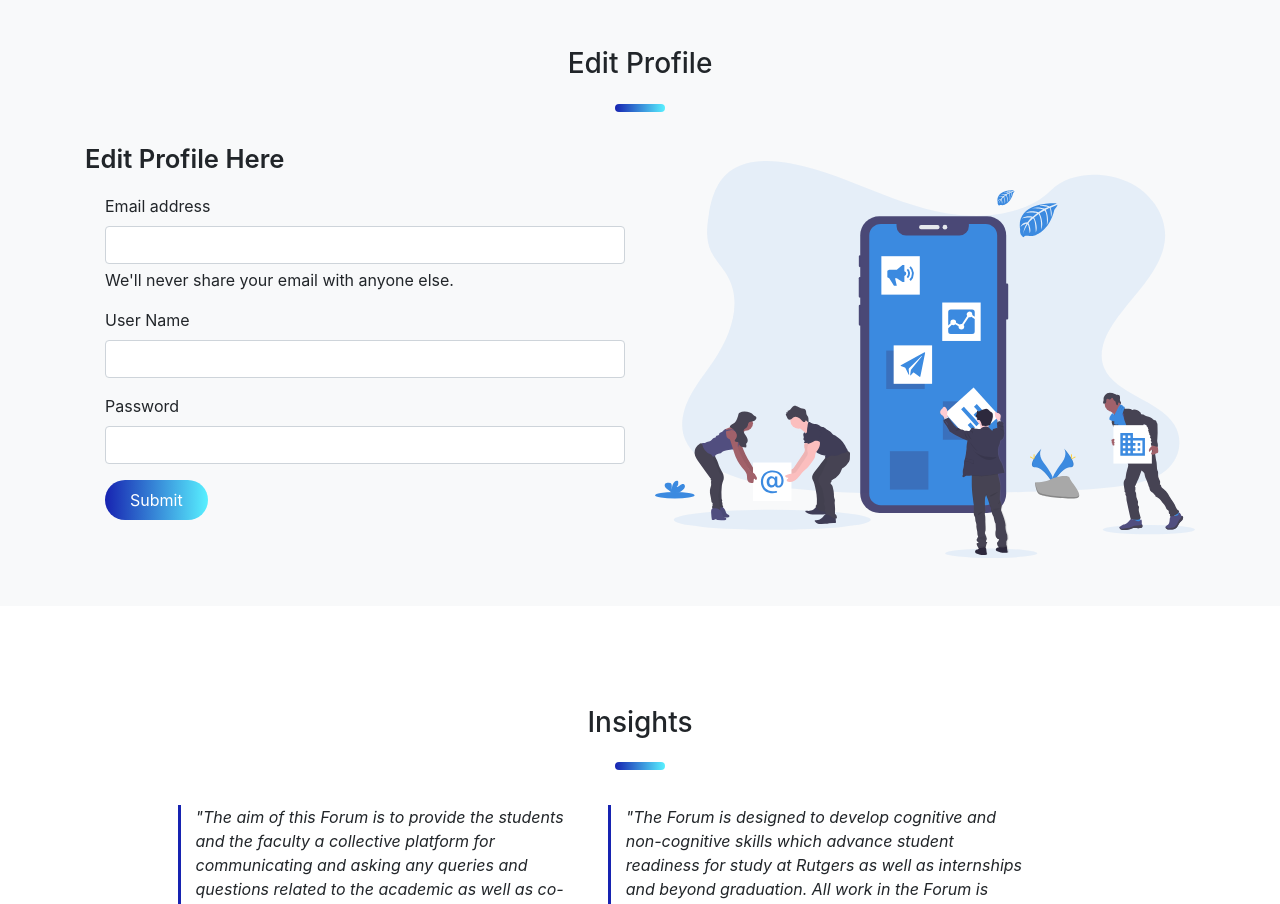
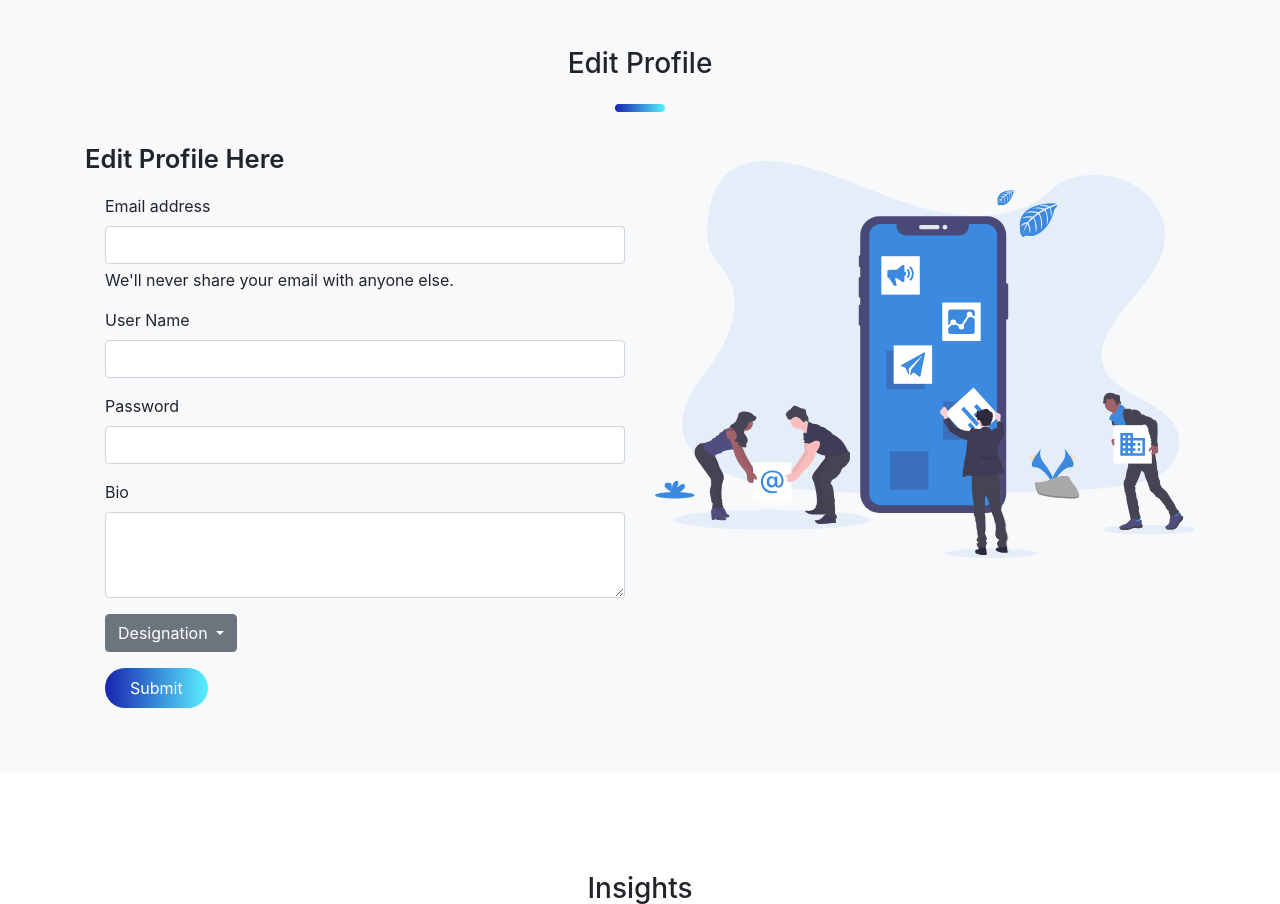
Before and after one commit to SQl-Forum-project/Forum, a Flask app: page /askque in a window 1280 px wide. Shown: the part 1253-2157 px from the top of the page. Run offline with Flask 2, Linux system fonts and the light colour scheme; the visitor is signed in with stand-in values (Sample User, id 1); some libraries are stand-ins or nearby versions.

Commit message:
Added Textarea And Dropdown

```diff
--- a/templates/forums.html
+++ b/templates/forums.html
@@ -144,6 +144,21 @@
                                 <label for="exampleInputPassword1" class="form-label">Password</label>
                                 <input type="password" name="psdl" class="form-control" id="exampleInputPassword1" required>
                             </div>
+                             <div class="form-group mb-3">
+                                <label for="exampleFormControlTextarea1">Bio</label>
+                                <textarea class="form-control" id="exampleFormControlTextarea1" rows="3"></textarea>
+                             </div>
+                            <div class="dropdown mb-3">
+                                <button class="btn btn-secondary dropdown-toggle" type="button" id="dropdownMenuButton" data-toggle="dropdown" aria-haspopup="true" aria-expanded="false">
+                                Designation
+                                </button>
+                                <div class="dropdown-menu" aria-labelledby="dropdownMenuButton">
+                                    <a class="dropdown-item" href="#">Student</a>
+                                    <a class="dropdown-item" href="#">Teacher</a>
+                                    <a class="dropdown-item" href="#">Staff</a>
+                                    <a class="dropdown-item" href="#">Alumini</a>
+                               </div>
+                            </div>
                             <button type="submit" class="btn btn-primary">Submit</button>
                     </form>
                     </ul>
```
